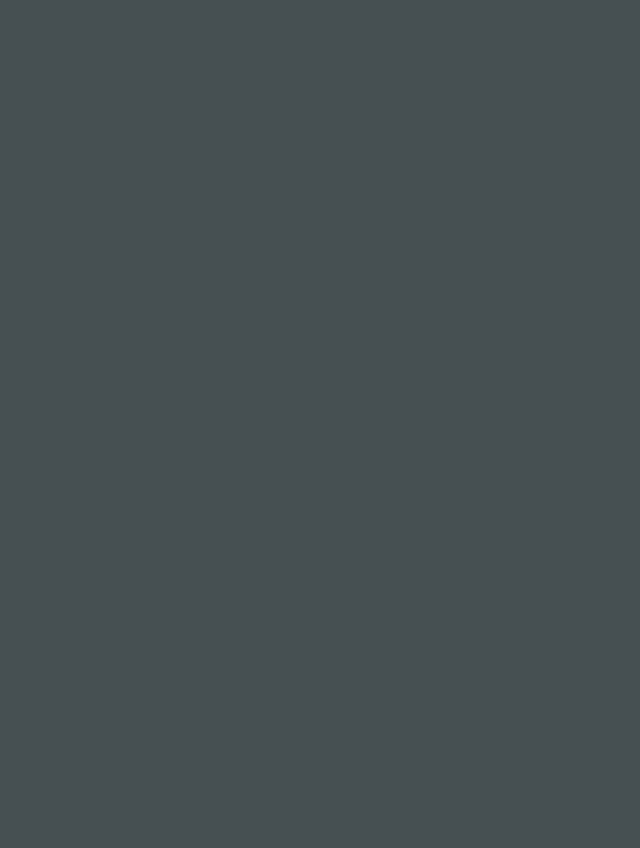
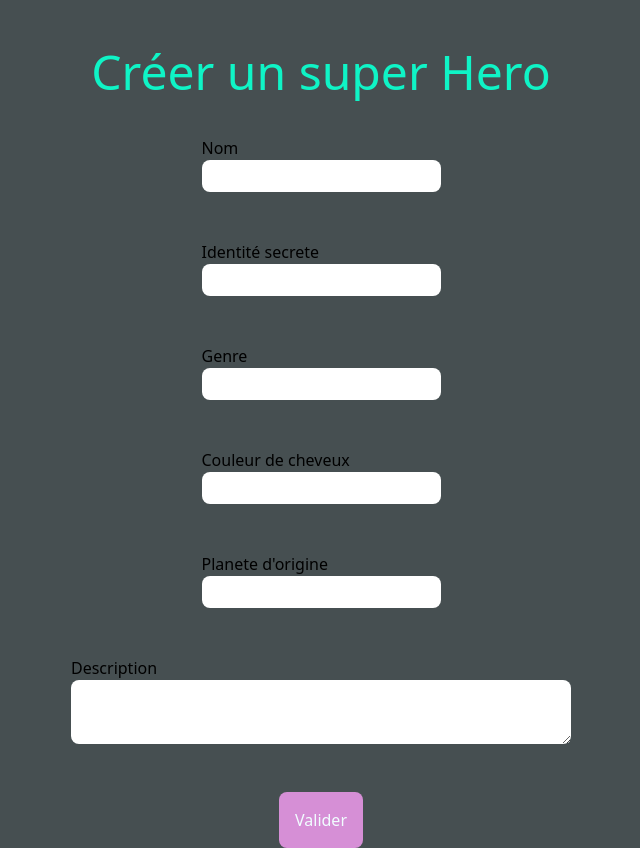
Before and after one commit to TomJegou/PHP-TP_FINAL-FRONT, a Next.js app in the folder pussycat-agency/: page /dashboard/create/hero in a window 1280 px wide. Shown: the whole page, without its empty margins (319-959 px from the left). Before the commit the page ends 800 px from the top, so only its background shows below. Built offline with nearby package versions, Linux system fonts and the light colour scheme.

Commit message:
form to create hero

```diff
--- a/pussycat-agency/app/dashboard/create/hero/page.tsx
+++ b/pussycat-agency/app/dashboard/create/hero/page.tsx
@@ -1,7 +1,64 @@
-export default function CreateHero() {
+export default async function CreateHero() {
+    async function submitForm( formData: FormData ) {
+        'use server'
+        let apiHostname = "localhost:8000"
+        if (process.env.API_HOSTNAME != undefined) {
+            apiHostname = process.env.API_HOSTNAME
+        }
+        let payload = {
+
+        }
+        console.log(payload)
+    }
+
     return (
-        <div>
-
+        <div className="flex flex-wrap flex-col justify-center items-center mt-12 gap-10">
+            <h1 className="text-5xl text-aquamarine">Créer un super Hero</h1>
+            <form
+                className="flex flex-col justify-center items-center gap-12"
+            >
+                <div
+                    className="flex flex-col justify-center item-start"
+                >
+                    <label>Nom</label>
+                    <input className="p-1 rounded-lg" type="text" name="" required />
+                </div>
+                <div
+                    className="flex flex-col justify-center item-start"
+                >
+                    <label>Identité secrete</label>
+                    <input className="p-1 rounded-lg" type="text" name="" required />
+                </div>
+                <div
+                    className="flex flex-col justify-center item-start"
+                >
+                    <label>Genre</label>
+                    <input className="p-1 rounded-lg" type="text" name="" required />
+                </div>
+                <div
+                    className="flex flex-col justify-center item-start"
+                >
+                    <label>Couleur de cheveux</label>
+                    <input className="p-1 rounded-lg" type="text" name="" required />
+                </div>
+                <div
+                    className="flex flex-col justify-center item-start"
+                >
+                    <label>Planete d'origine</label>
+                    <input className="p-1 rounded-lg" type="text" name="" required />
+                </div>
+                <div
+                    className="flex flex-col justify-center item-start"
+                >
+                    <label>Description</label>
+                    <textarea
+                        name=""
+                        className="p-2 rounded-lg min-w-[500px]"
+                        required
+                    />
+                </div>
+                <input type="submit" value="Valider" className="bg-plum p-4 rounded-lg text-azure" />
+            </form>
         </div>
     )
 }
```
